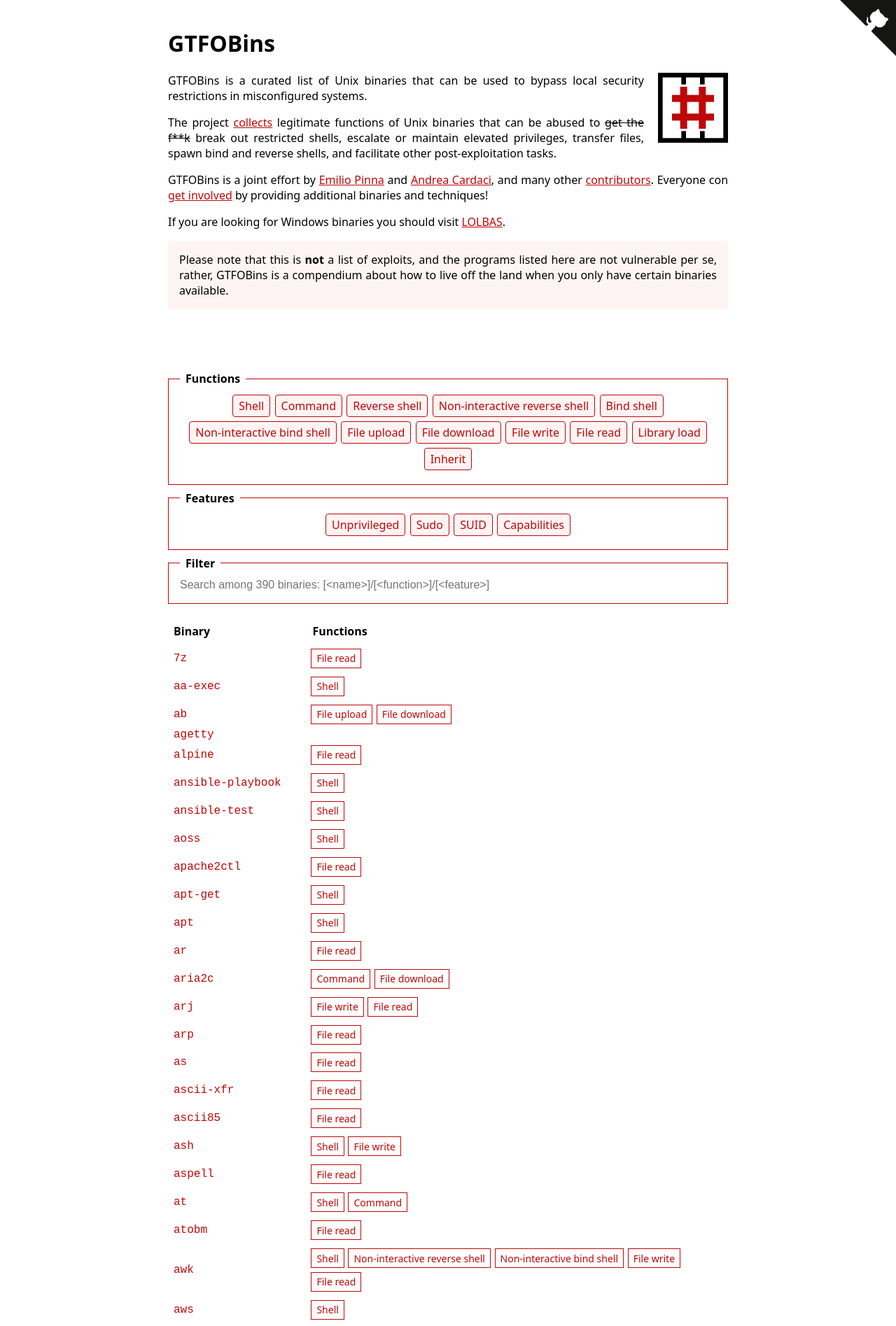
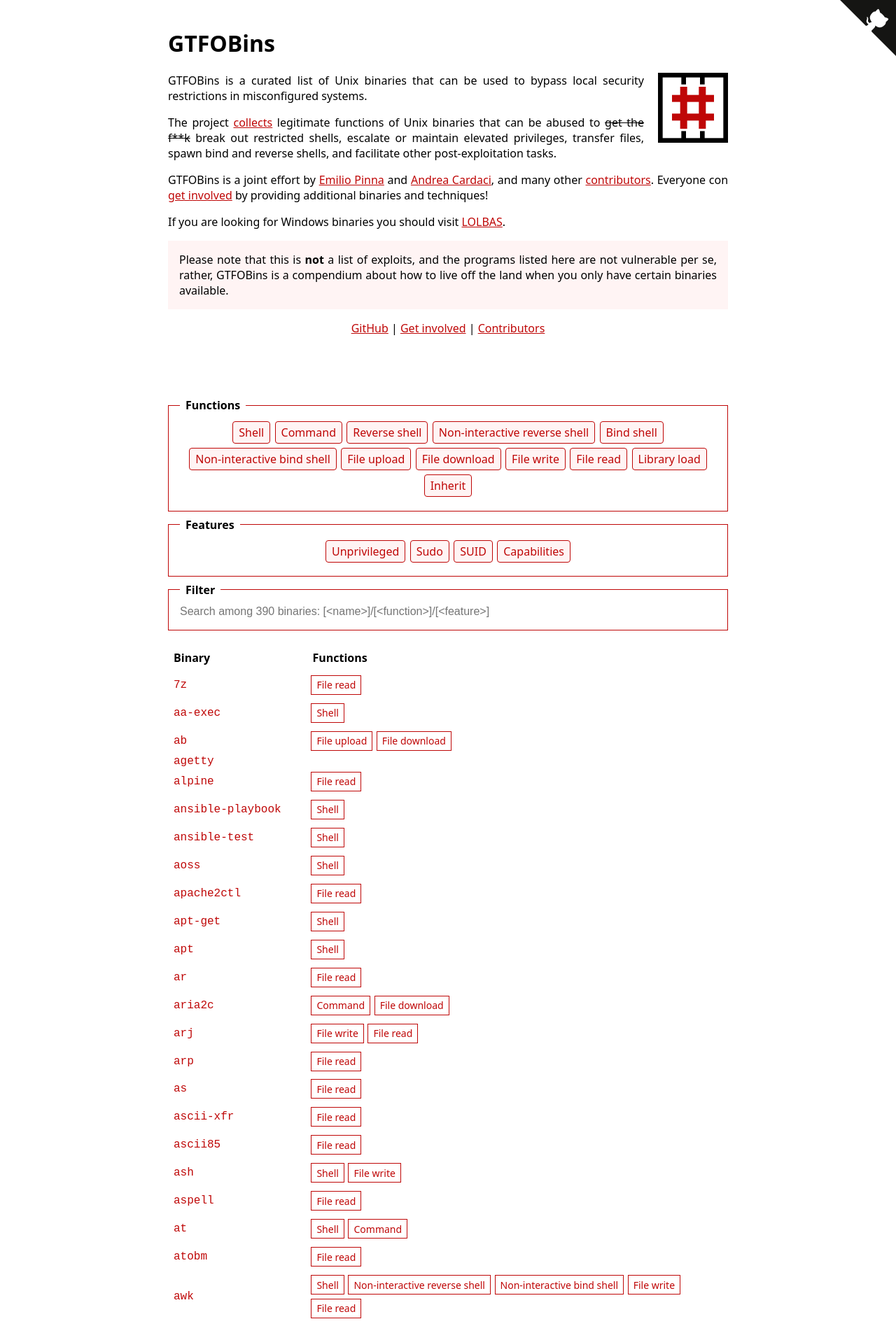
Before and after one commit to GTFOBins/GTFOBins.github.io, a Jekyll site: the page built from index.md, in a window 1280 px wide. Shown: the top 1895 px of the page at 70% size. Built offline with Jekyll 4.4.1, drawn with Linux system fonts in a browser that asks for light colours.

Commit message:
Add some quick links to the home page

```diff
--- a/assets/style.scss
+++ b/assets/style.scss
@@ -372,3 +372,7 @@ h2, h3, h4, h5, h5 {
 .small-link {
     font-size: $small-font-size;
 }
+
+.centered {
+    text-align: center;
+}
--- a/index.md
+++ b/index.md
@@ -16,9 +16,17 @@ If you are looking for Windows binaries you should visit [LOLBAS][].
 
 > Please note that this is **not** a list of exploits, and the programs listed here are not vulnerable per se, rather, GTFOBins is a compendium about how to live off the land when you only have certain binaries available.
 
+[GitHub][]
+|
+[Get involved](/contributing/)
+|
+[Contributors][contributors]
+{:.centered}
+
 [contributors]: https://github.com/GTFOBins/GTFOBins.github.io/graphs/contributors
 [norbemi]: https://twitter.com/norbemi
 [cyrus_and]: https://twitter.com/cyrus_and
 [LOLBAS]: https://lolbas-project.github.io/
+[GitHub]: https://github.com/GTFOBins/GTFOBins.github.io
 
 {% include gtfobins_table.html %}
```
